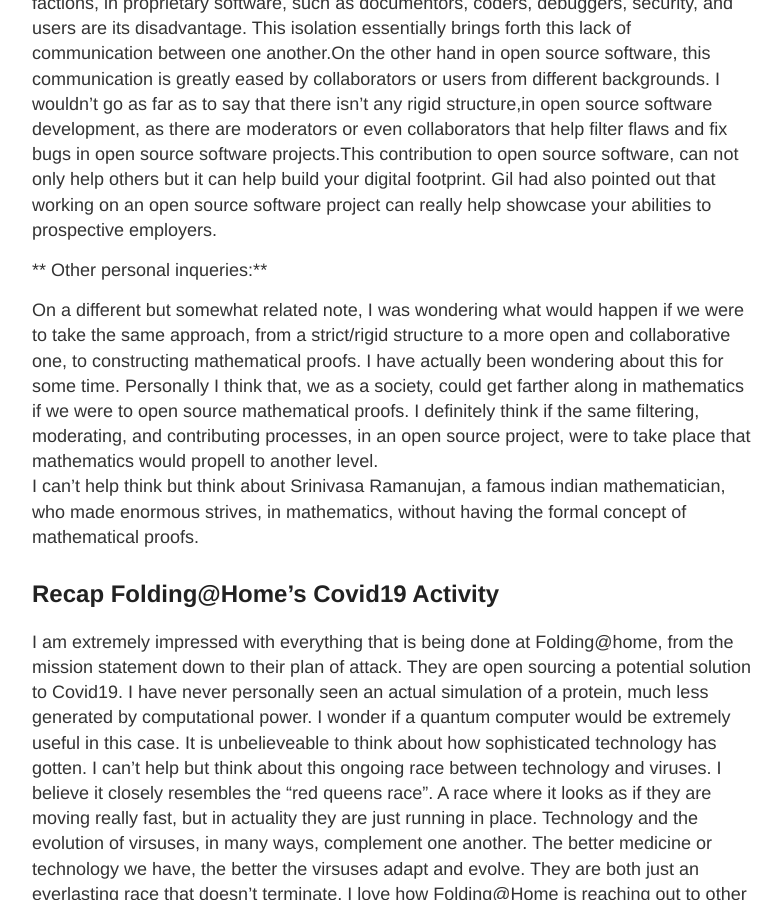
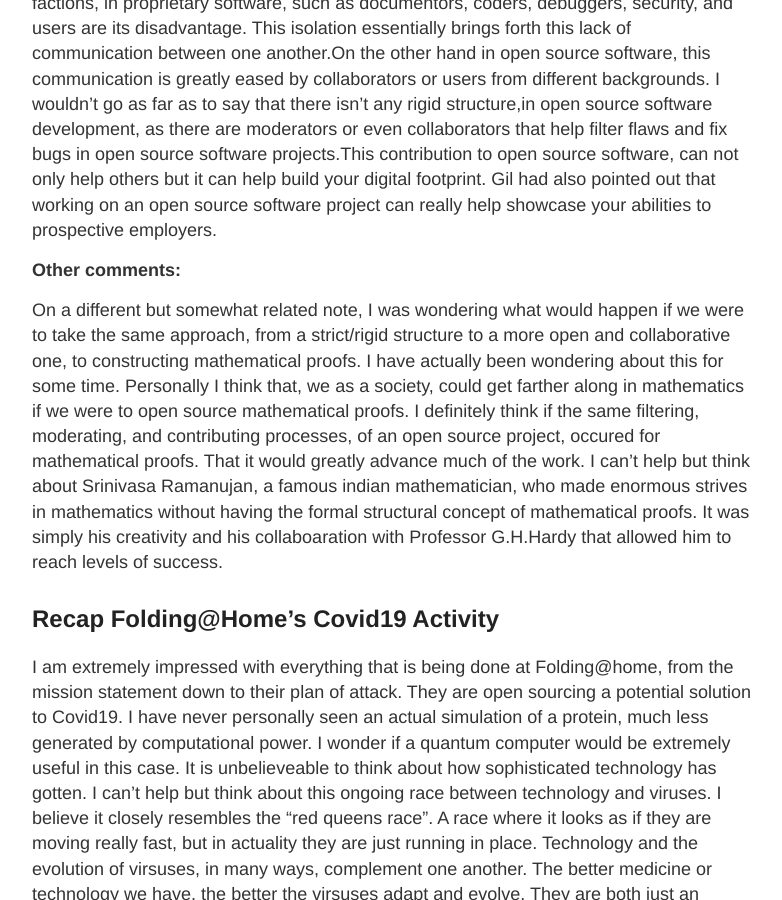
Before and after one commit to hunter-college-ossd-spr-2020/MarceloDamian-weekly, a Jekyll site: the page built from _posts/2020-04-19-week10.md, in a window 1280 px wide and 900 px high, scrolled down 495 px. Shown: the whole window, without its empty margins (248-1030 px from the left). Built offline with Jekyll 4.4.1, drawn with Linux system fonts in a browser that asks for light colours.

Commit message:
Update 2020-04-19-week10.md

```diff
--- a/_posts/2020-04-19-week10.md
+++ b/_posts/2020-04-19-week10.md
@@ -7,10 +7,9 @@ title: Week 10
 
   Before the interview, I was under the impression that Gil was always an advocate for open source software development. It was alarming to find out that this wasn't always the case. This fact was especially alarming since he had seen, and worked, for both sides of the spectrum. Thus he has already weighed out the pros and cons of both sides.He could have continued to work on proprietary software, but the fact that he advocates for open source software demonstrates the flaws in proprietary software. The isolation of different factions, in proprietary software, such as documentors, coders, debuggers, security, and users are its disadvantage. This isolation essentially brings forth this lack of communication between one another.On the other hand in open source software, this communication is greatly eased by collaborators or users from different backgrounds. I wouldn't go as far as to say that there isn't any rigid structure,in open source software development, as there are moderators or even collaborators that help filter flaws and fix bugs in open source software projects.This contribution to open source software, can not only help others but it can help build your digital footprint. Gil had also pointed out that working on an open source software project can really help showcase your abilities to prospective employers.
 
-** Other personal inqueries:**
+**Other comments:**
 
-On a different but somewhat related note, I was wondering what would happen if we were to take the same approach, from a strict/rigid structure to a more open and collaborative one, to constructing mathematical proofs. I have actually been wondering about this for some time. Personally I think that, we as a society, could get farther along in mathematics if we were to open source mathematical proofs. I definitely think if the same filtering, moderating, and contributing processes, in an open source project, were to take place that mathematics would propell to another level.
-I can't help think but think about Srinivasa Ramanujan, a famous indian mathematician, who made enormous strives, in mathematics, without having the formal concept of mathematical proofs.
+  On a different but somewhat related note, I was wondering what would happen if we were to take the same approach, from a strict/rigid structure to a more open and collaborative one, to constructing mathematical proofs. I have actually been wondering about this for some time. Personally I think that, we as a society, could get farther along in mathematics if we were to open source mathematical proofs. I definitely think if the same filtering, moderating, and contributing processes, of an open source project, occured for mathematical proofs. That it would greatly advance much of the work. I can't help but think about Srinivasa Ramanujan, a famous indian mathematician, who made enormous strives in mathematics without having the formal structural concept of mathematical proofs. It was simply his creativity and his collaboaration with Professor G.H.Hardy that allowed him to reach levels of success.
 
 ## Recap Folding@Home's Covid19 Activity
 
```
